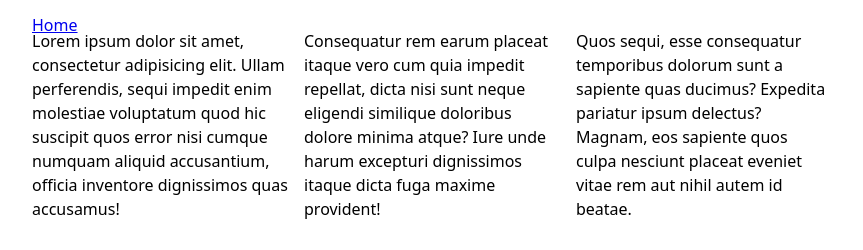
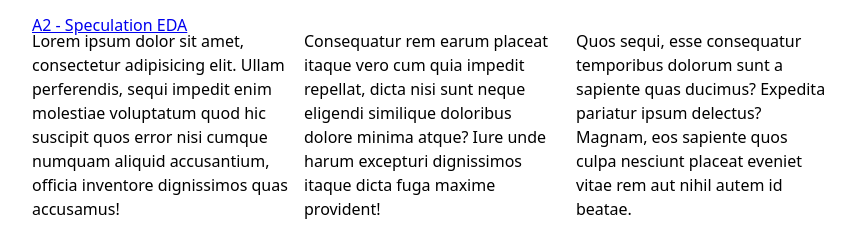
Before and after one commit to amyhu0114/lab_1_portfolio, a plain HTML site: page projects/index.html in a window 1280 px wide. Shown: the part 533-783 px from the top of the page, without its empty margins (208-1071 px from the left). Drawn offline with Linux system fonts and the light colour scheme.

Commit message:
Add link to a2

```diff
--- a/projects/index.html
+++ b/projects/index.html
@@ -21,7 +21,7 @@
         <article>
             <h2>Lorem ipsum dolor sit.</h2>
             <img src="https://vis-society.github.io/labs/2/images/empty.svg" alt="">
-            <a href="/a2/A2_Report.html">Home</a>
+            <a href="./a2/A2_Report.html">A2 - Speculation EDA</a>
             <p>Lorem ipsum dolor sit amet, consectetur adipisicing elit. Ullam perferendis, sequi impedit enim molestiae voluptatum quod hic suscipit quos error nisi cumque numquam aliquid accusantium, officia inventore dignissimos quas accusamus!</p>
         </article>
         <article>
```
